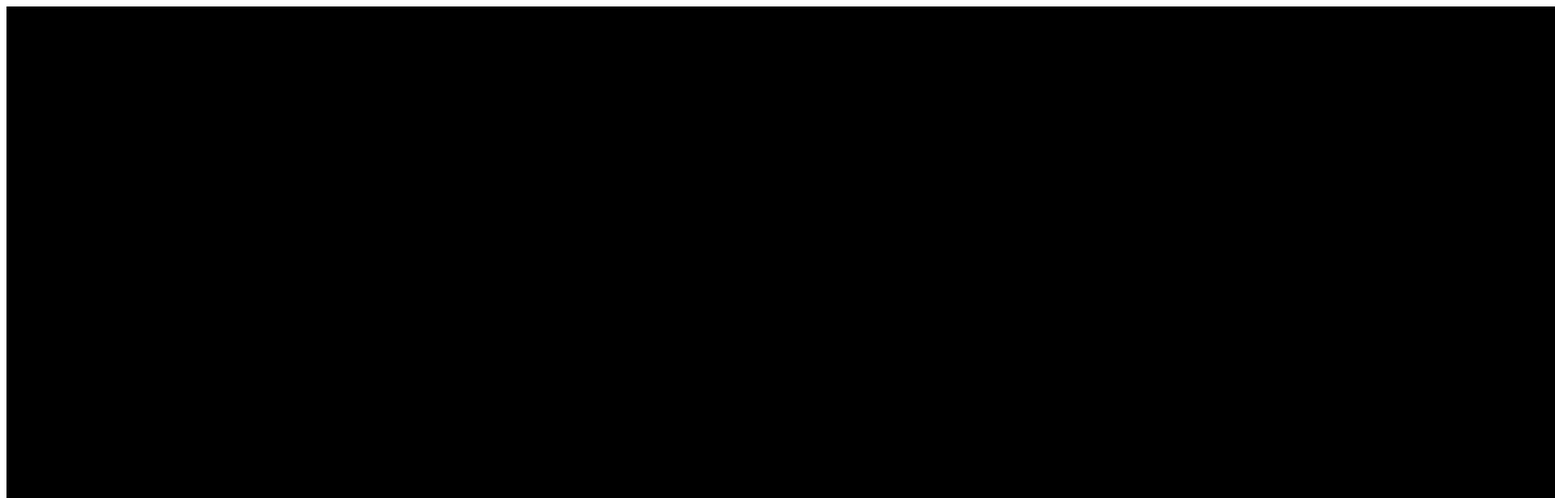
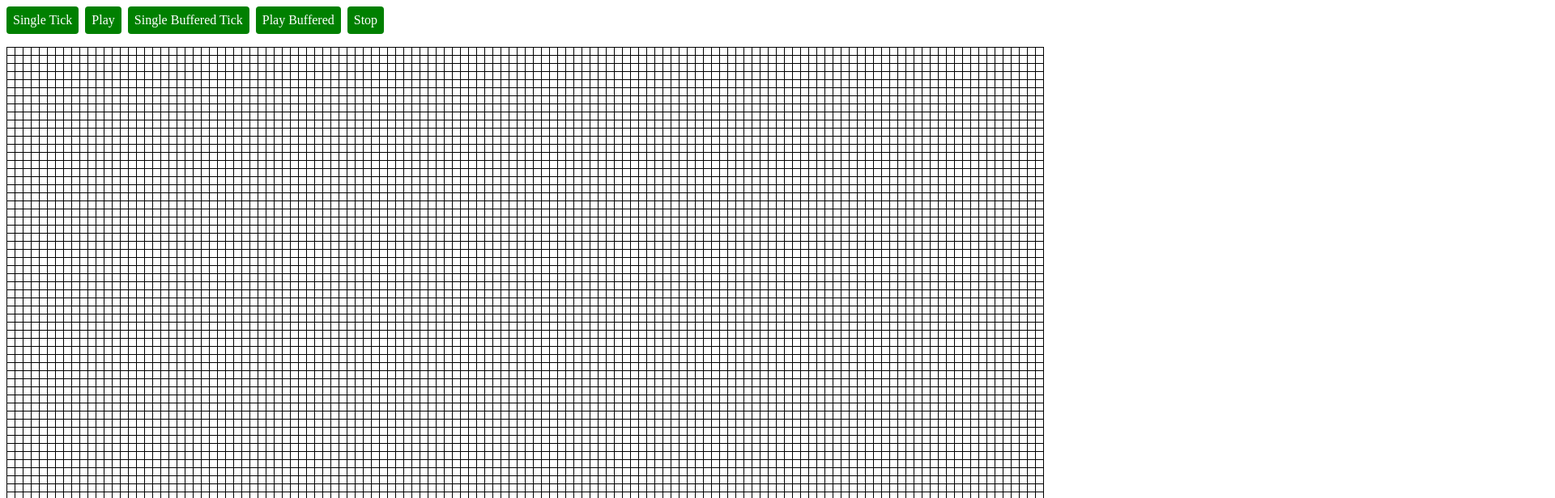
Before and after one commit to michaelwiktorek/langton, a React app: page / in a window 1280 px wide. Shown: the top 616 px of the page at 81% size, 1920 px wide, since content can reach past the window. Built offline with nearby package versions, Linux system fonts and the light colour scheme.

Commit message:
added explicit grid lines to rendering

```diff
--- a/src/components/App.scss
+++ b/src/components/App.scss
@@ -16,31 +16,4 @@
             background-color: darken(green, 10);
         }
     }
-
-    .line-span {
-        display: block;
-    }
-
-    .map-container {
-        .row {
-            display: block;
-        }
-        .grid-cell {
-            display: table-cell;
-            border-right: 1px solid lighten(green, 5);
-            border-bottom: 1px solid lighten(green, 5);
-
-            height: 12px;
-            width: 12px;
-            svg {
-                position: absolute;
-            }
-            &.color-0 {
-                background-color: green;
-            }
-            &.color-1 {
-                background-color: red;
-            }
-        }
-    }
 }
--- a/src/components/App.tsx
+++ b/src/components/App.tsx
@@ -25,14 +25,14 @@
     constructor(props: React.Props<{}>) {
         super(props);
         this.state = {
-            canvasMultiplier: 1,
-            gridSize: 2048,
+            canvasMultiplier: 10,
+            gridSize: 128,
             rules: COOL_RULES["square"],
             initialBug: {
-                position: { x: 1024, y: 1024 },
+                position: { x: 64, y: 64 },
                 direction: Direction.NORTH
             },
-            bufferLength: 2000000
+            bufferLength: 100
         };
     }
 
--- /dev/null
+++ b/src/components/game/CanvasRenderer.scss
@@ -0,0 +1,11 @@
+.renderer-container {
+    display: flex;
+    flex-direction: column;
+    align-items: flex-start;
+    .controls-container {
+        display: flex;
+        flex-direction: row;
+        align-items: flex-start;
+        margin-bottom: 16px;
+    }
+}
--- a/src/components/game/CanvasRenderer.tsx
+++ b/src/components/game/CanvasRenderer.tsx
@@ -5,6 +5,7 @@
 import { newGrid, getSquare } from "../../models/Grid";
 import { turnSequenceToRuleSet } from "../../models/RuleSet";
 import { numberToColor } from "../../utils/ColorNames";
+import "./CanvasRenderer.scss";
 
 export interface CanvasRendererProps {
     canvasMultiplier: number;
@@ -35,28 +36,55 @@
         this.initializeCanvas();
     }
 
-    private initializeCanvas() {
-        const size = this.gameState.grid.data.length;
-        const ctx = (this.refs.canvas as any).getContext("2d");
-        ctx.fillStyle = "black";
+    private getCanvas = (): CanvasRenderingContext2D => {
+        return (this.refs.canvas as HTMLCanvasElement).getContext("2d")!;
+    };
+
+    private renderGridLines = () => {
+        const ctx = this.getCanvas();
+        ctx.strokeStyle = "black";
+        // ctx.lineWidth = 1;
+        for (let i = 0; i < this.props.gridSize + 1; i++) {
+            ctx.moveTo(i * this.props.canvasMultiplier + 0.5, 0);
+            ctx.lineTo(
+                i * this.props.canvasMultiplier + 0.5,
+                this.props.gridSize * this.props.canvasMultiplier + 1
+            );
+        }
+        for (let i = 0; i < this.props.gridSize + 1; i++) {
+            ctx.moveTo(0, i * this.props.canvasMultiplier + 0.5);
+            ctx.lineTo(
+                this.props.gridSize * this.props.canvasMultiplier,
+                i * this.props.canvasMultiplier + 0.5
+            );
+        }
+        ctx.stroke();
+    };
+
+    private initializeCanvas = () => {
+        const size = this.props.gridSize;
+        const ctx = this.getCanvas();
+        ctx.fillStyle = "white";
         ctx.fillRect(
             0,
             0,
             size * this.props.canvasMultiplier,
             size * this.props.canvasMultiplier
         );
-    }
+        this.renderGridLines();
+    };
 
     private updateCanvas() {
-        const ctx = (this.refs.canvas as any).getContext("2d");
+        const ctx = this.getCanvas();
         const drawingDatum = this.game.mutableTick(this.gameState);
         ctx.fillStyle = numberToColor(drawingDatum.color);
         ctx.fillRect(
-            drawingDatum.position.x * this.props.canvasMultiplier,
+            drawingDatum.position.x * this.props.canvasMultiplier + 1,
             this.props.gridSize * this.props.canvasMultiplier -
-                drawingDatum.position.y * this.props.canvasMultiplier,
-            this.props.canvasMultiplier,
-            this.props.canvasMultiplier
+                drawingDatum.position.y * this.props.canvasMultiplier +
+                1,
+            this.props.canvasMultiplier - 1,
+            this.props.canvasMultiplier - 1
         );
     }
 
@@ -71,8 +99,8 @@
     }
 
     private renderEntireGrid = (state: GameState) => {
-        const ctx = (this.refs.canvas as any).getContext("2d");
-        const size = state.grid.data.length;
+        const ctx = this.getCanvas();
+        const size = this.props.gridSize;
         for (let i = 0; i < size; i++) {
             for (let j = 0; j < size; j++) {
                 ctx.fillStyle = numberToColor(
@@ -93,13 +121,17 @@
         this.updateCanvas();
     };
     private handlePlay = () => {
+        if (this.timerId === 0) {
             this.timerId = window.setInterval(this.handleTick, 50);
+        }
     };
     private handleBuffer = () => {
         this.bufferCanvasUpdates(this.props.bufferLength);
     };
     private handlePlayBuffer = () => {
+        if (this.bufferedTimerId === 0) {
             this.bufferedTimerId = window.setInterval(this.handleBuffer, 50);
+        }
     };
     private handleStop = () => {
         clearInterval(this.bufferedTimerId);
@@ -108,12 +140,8 @@
 
     render() {
         return (
-            <div>
-                <canvas
-                    ref="canvas"
-                    width={this.props.gridSize * this.props.canvasMultiplier}
-                    height={this.props.gridSize * this.props.canvasMultiplier}
-                />
+            <div className="renderer-container">
+                <div className="controls-container">
                     <div className="button" onClick={this.handleTick}>
                         Single Tick
                     </div>
@@ -130,6 +158,16 @@
                         Stop
                     </div>
                 </div>
+                <canvas
+                    ref="canvas"
+                    width={
+                        this.props.gridSize * this.props.canvasMultiplier + 1
+                    }
+                    height={
+                        this.props.gridSize * this.props.canvasMultiplier + 1
+                    }
+                />
+            </div>
         );
     }
 }
```
Lines whose indentation alone changed are shown as unchanged.
